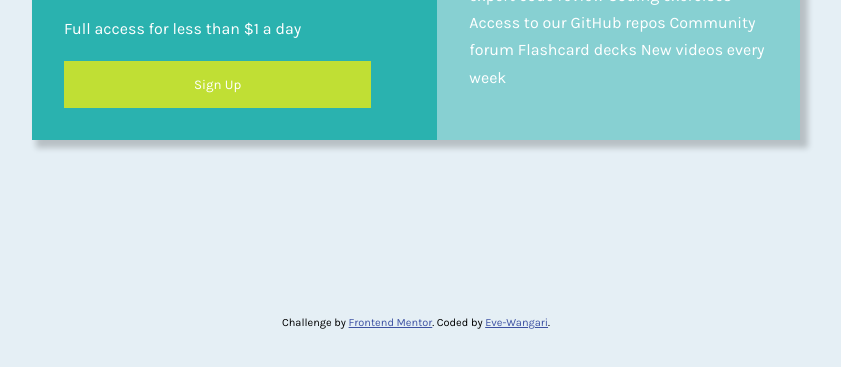
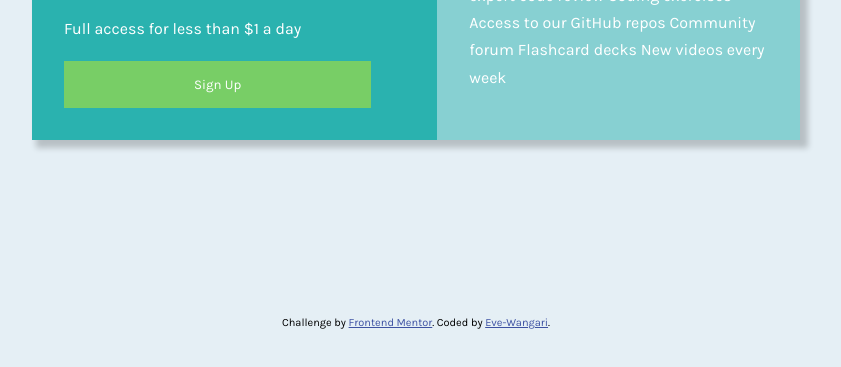
Before and after one commit to Eve-Wangari/single-grid-component, a plain HTML site: page index.html in a window 1280 px wide. In both pictures the pointer is over the button "Sign Up". Shown: the part 401-768 px from the top of the page, without its empty margins (224-1065 px from the left). Drawn offline with Linux system fonts and the light colour scheme.

Commit message:
added hover effect

```diff
--- a/style.css
+++ b/style.css
@@ -60,6 +60,11 @@ button{
     border: none;
 
 }
+button:hover{
+    cursor: pointer;
+    background-color: hsla(71, 84%, 52%, 0.5);
+    color:whitesmoke
+}
 
 
 .article-2 {
```
